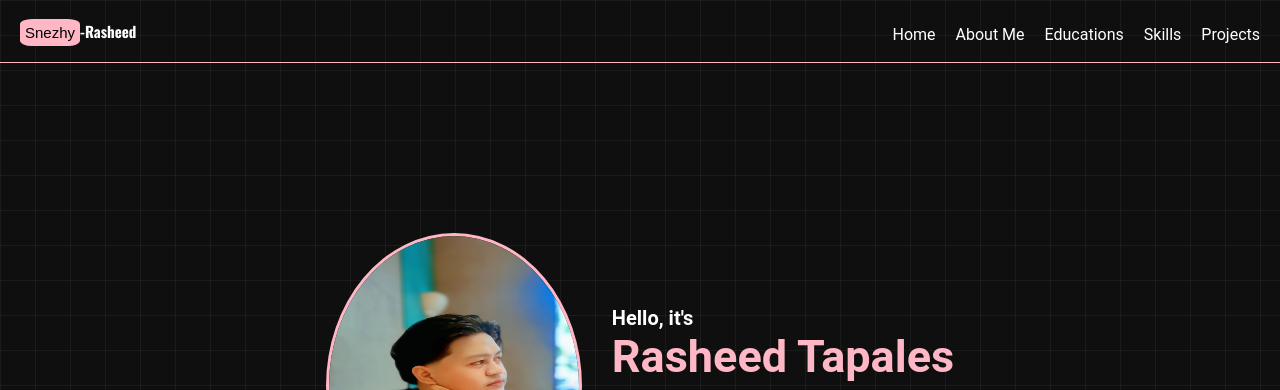
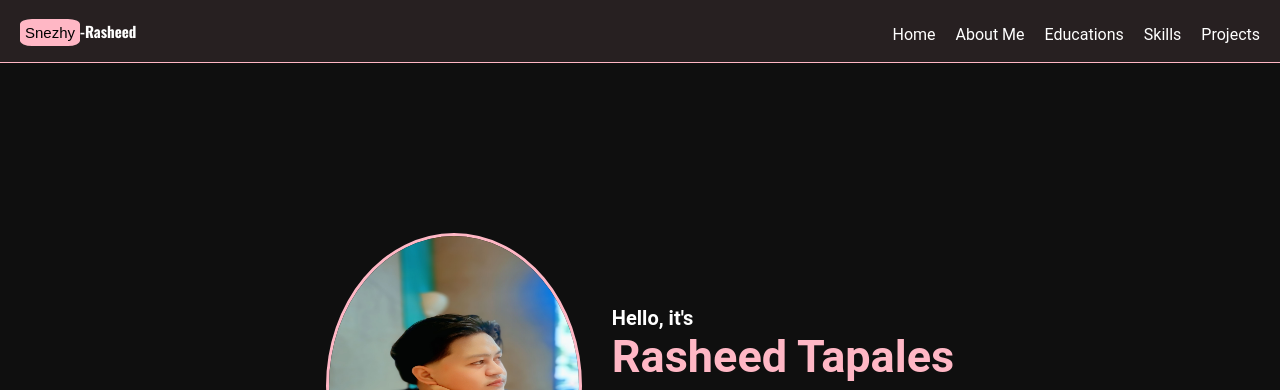
Before and after one commit to Sudaishii/ThisIsMyPorfolio, a plain HTML site: page index.html in a window 1280 px wide. Shown: the top 390 px of the page. Drawn offline with nearby package versions, Linux system fonts and the light colour scheme.

Commit message:
Update style.css

```diff
--- a/style.css
+++ b/style.css
@@ -1,6 +1,6 @@
 *{padding: 0; margin: 0; text-decoration: none; list-style-type: none; color: white;}
 
-body {font-family: 'Roboto', serif; background-color: #0f0f0f; background-image: linear-gradient(to right, rgba(255, 255, 255, 0.05) 1px, transparent 1px), linear-gradient(to bottom, rgba(255, 255, 255, 0.05) 1px, transparent 1px); background-size: 35px 35px; }
+body {font-family: 'Roboto', serif; background-color: #0f0f0f; transparent 1px), linear-gradient(to bottom, rgba(255, 255, 255, 0.05) 1px, transparent 1px); background-size: 35px 35px; }
 img{border-radius: 50%; width: 250px; height: 300px; border: #Ffb7c5 solid 3px;}
 #logo1{font-family: 'Work Sans', sans-serif;  font-weight: normal; background-color: #Ffb7c5; color: black; padding: 5px; border-radius: 20%;}
 #logo2{font-weight: bold; font-family: "Oswald", serif;}
@@ -9,7 +9,7 @@ li :hover{text-decoration: underline; color: #Ffb7c5;}
 
 a i:hover{color:  #Ffb7c5; border: white solid 1px; border-radius: 50%; padding: 4px;}
 
-header{display: flex; justify-content: space-between; border-bottom: #Ffb7c5 solid 1px;}
+header{display: flex; justify-content: space-between; border-bottom: #Ffb7c5 solid 1px; background-color: rgba(255, 183, 197, 0.1);}
 header h4{padding: 20px; font-size: 15px;}
 ul{display: flex; gap: 20px; right: 20px; position: relative; top: 25px;}
 
```
